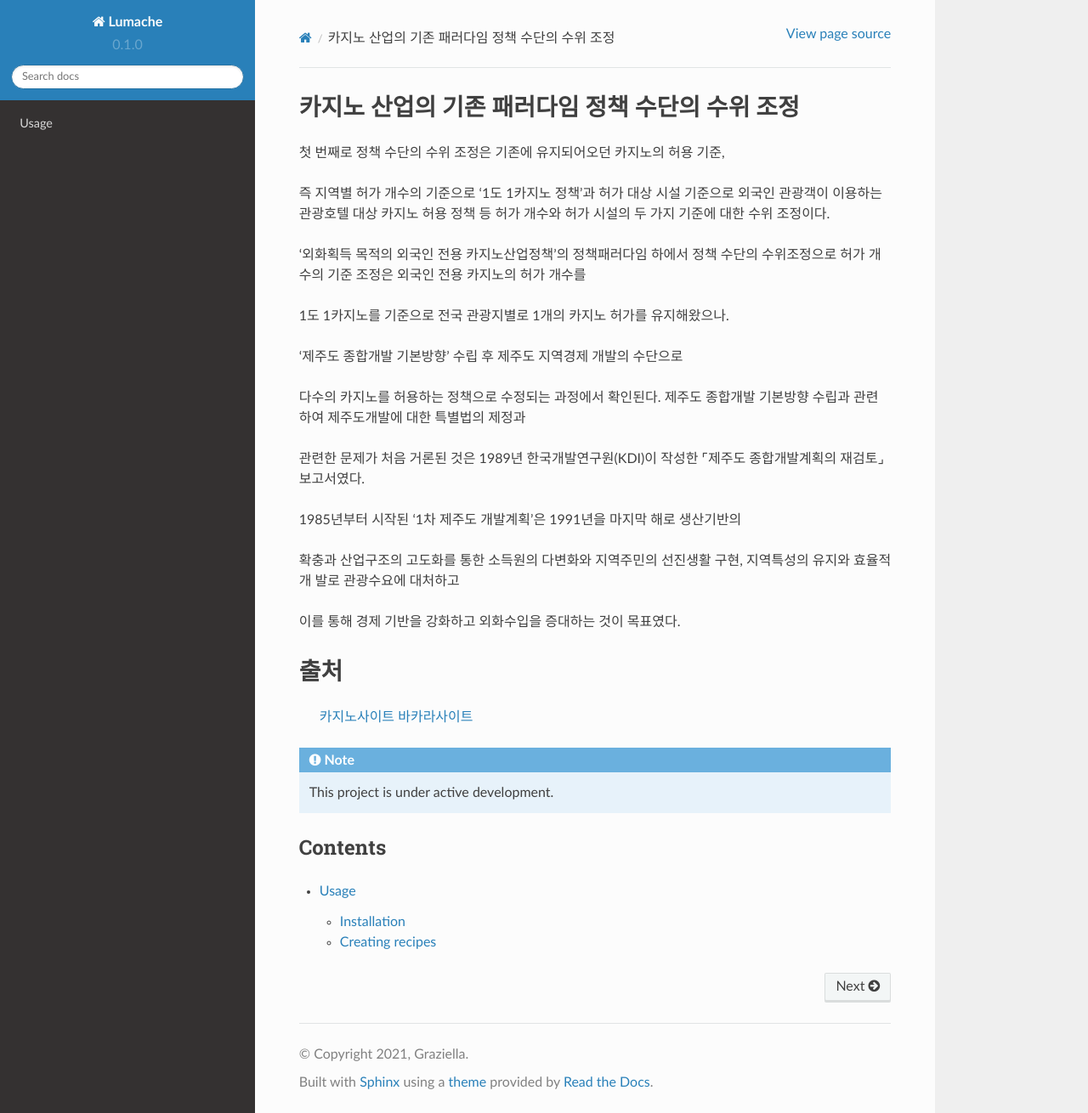
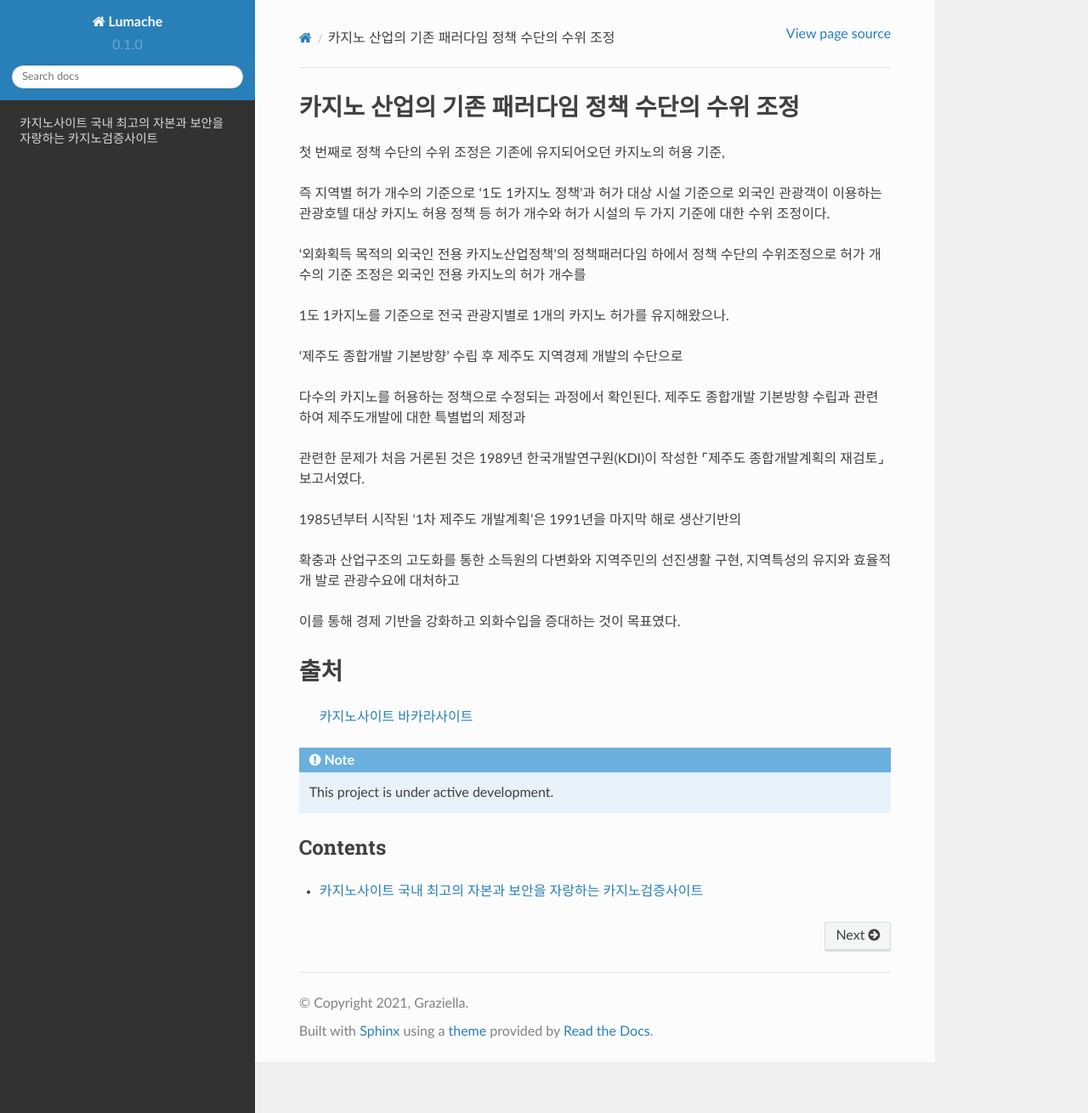
Before and after one commit to intruder810405/kamp, a Sphinx documentation site: the page built from docs/source/index.rst, in a window 1280 px wide and 1310 px high. Shown: the whole window at 85% size. Built offline with Sphinx 7.4.7 and the Read the Docs theme 2.0.0, drawn with Linux system fonts in a browser that asks for light colours; some of the changed lines change nothing that is shown.

Commit message:
Update usage.rst

```diff
--- a/docs/source/usage.rst
+++ b/docs/source/usage.rst
@@ -1,33 +1,48 @@
-Usage
+카지노사이트 국내 최고의 자본과 보안을 자랑하는 카지노검증사이트
 =====
 
-.. _installation:
 
-Installation
-------------
+다음으로 ‘외화획득 목적의 외국인 전용 카지노산업정책’의 정책패러다임하에서
+정책수단의 수위조정으로 허가 대상 시설 기준의 조정은 기존에 유지되어오던
 
-To use Lumache, first install it using pip:
+카지노의 허용 기준 증 허가 대상 시설로서 외국인 관광객이 이용하는 관광 호텔에 대해서만
 
-.. code-block:: console
 
-   (.venv) $ pip install lumache
+허가를 해주었던 기존 기준의 수위를 조정하여 컨벤션 센터에 대해서도
+허가 기준을 확장하였다.
+이는 2000년 아시아 유럽 정상회의(ASEM), 2002년 월드컵대회 준비 작업에도
 
-Creating recipes
-----------------
 
-To retrieve a list of random ingredients,
-you can use the ``lumache.get_random_ingredients()`` function:
+부족한 호텔 건설을 위해 특1급 호텔로만 제한되었던 카지노를 컨벤션센터로
 
-.. autofunction:: lumache.get_random_ingredients
+확장한 정책에서 확인된다.
 
-The ``kind`` parameter should be either ``"meat"``, ``"fish"``,
-or ``"veggies"``. Otherwise, :py:func:`lumache.get_random_ingredients`
-will raise an exception.
+1998년 1월 30일 대통령직 인수위는 외화획득을 위해 카지노업소의 설치제한을
+완화하고 대도시 컨벤션센터 내에 카지노를 부대시설로 설치하는 것을
+허용 할 것을 방침으로 정하고 관련법 개정을 추진하였다.
 
-.. autoexception:: lumache.InvalidKindError
 
-For example:
+관련하여 국회 문화관광위 는 1998년 12월 14일 전체회의를 열고 특1급 호텔을
 
->>> import lumache
->>> lumache.get_random_ingredients()
-['shells', 'gorgonzola', 'parsley']
+기준으로 설치가 가능했던카지노를 특2급 호텔과 컨벤션센터와 같은
+국제회의시설에도 설치할 수 있도록 허용범위를 확장하는 내용이 포함된
+⌜관광진흥법 개정안⌟을 심의 의결하였다.
+
+이후 정부는 외국인 관광객의 유치를 확대하고 관광산업을 육성하여 관광수지를
+개선하기 위해 카지노 사업의 경쟁력을 높이는 것을 목적으로 서울과 부산에
+내국인 출입이 제한된 외국인 전용 카지노를 추가로 허가하기로 하였다.
+
+문화관광부장관은 2004년 9월 3일 발표에서 2004년 11월 말까지
+카지노 허가 신청 접수 후 심사를 거쳐 서울 2개, 부산 1개의 허가대상을 확정해
+2005년 하반기 중 개장하도록 하였다.
+
+신규허가 과정의 투명성을 확보하 고 공익성을 추구하기 위해 허가대상은 한국관광공사와
+
+그 자회사로 한정하였으며 2004년 11월 17일 서울에 한무컨벤션, 밀레니엄 힐튼호텔 등
+
+2개의 카지노가 선정되고, 부산 롯데호텔이 선정되었다.
+신규 선정된 카지노가 개장하면서 외 국인 전용 카지노는 서울 3개, 부산 2개, 인천 1개,
+강원 1개, 경북 1개, 제주 8개 등으로 기존 13곳에서 모두 16곳으로 증가하였다.
+
+ `카지노사이트 <https://projectfluent.io/>`_
+ `바카라사이트 <https://projectfluent.io/>`_
```
